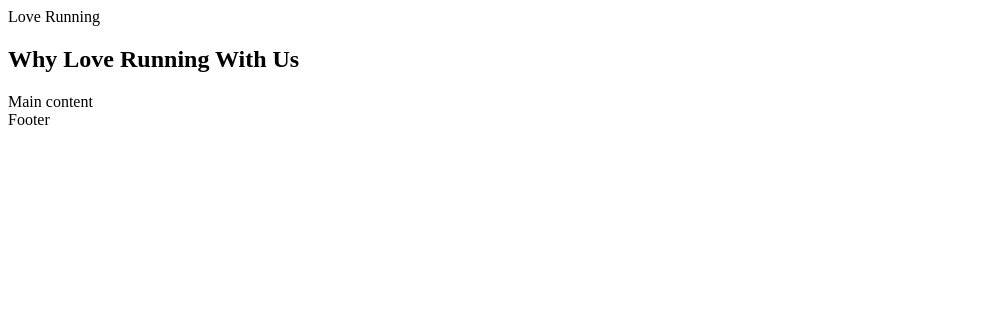
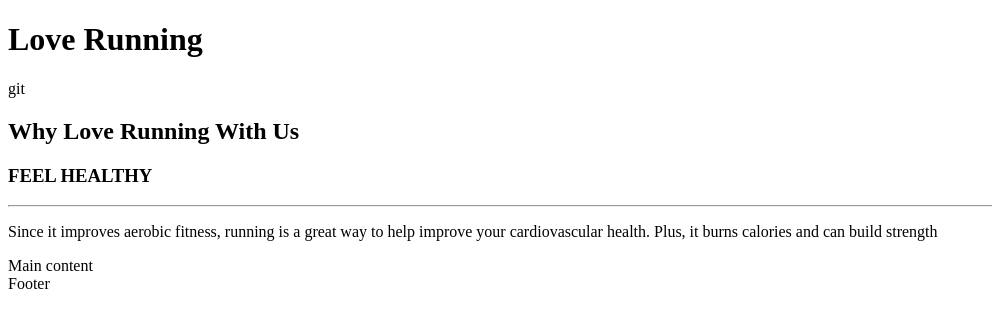
Before and after one commit to mobatatare09/loverunning, a plain HTML site: page index.html in a window 1280 px wide. Shown: the whole page, without its empty margins (0-992 px from the left). Drawn offline with Linux system fonts and the light colour scheme.

Commit message:
h1,atributes stylesheeh link h2 h3 elements

```diff
--- a/index.html
+++ b/index.html
@@ -12,18 +12,32 @@
     <link rel="icon" type="image/png" sizes="16x16" href="assets/favicon-zip/favicon-16x16.png">
     <!--Meta tags for search engines-->
     <meta name="keywords" content="love running,run,running clubs,runners,Ireland,Dublin,sports,exercise">
+    <!-- Stylesheet -->
+    <link rel="stylesheet" href="styles.css">
 </head>
 
 <body>
     <!--Header-->
-    <header>Love Running</header>
+    <header>
+        <h1 id="logo">Love Running</h1>
+        <a href="index.html"></a>
+    git
+    </header>
+
+    </head>
+    <!--section:reasons-->
     <section id="reasons">
-    <h2>Why Love Running With Us</h2>
-    <div id="benefits">
-        <div id="befefits-physical"></div>
-        <div id="benefits-mental"></div>
-    </div>
-</section>
+        <h2>Why Love Running With Us</h2>
+        <div id="benefits">
+            <div id="befefits-physical">
+                <h3>FEEL HEALTHY</h3>
+                <hr>
+                <p>Since it improves aerobic fitness, running is a great way to help improve your cardiovascular health.
+                    Plus, it burns calories and can build strength</p>
+            </div>
+            <div id="benefits-mental"></div>
+        </div>
+    </section>
     <!--Main content-->
     <content>Main content</content>
 
```
Also changed, not shown: styles.css (added).
